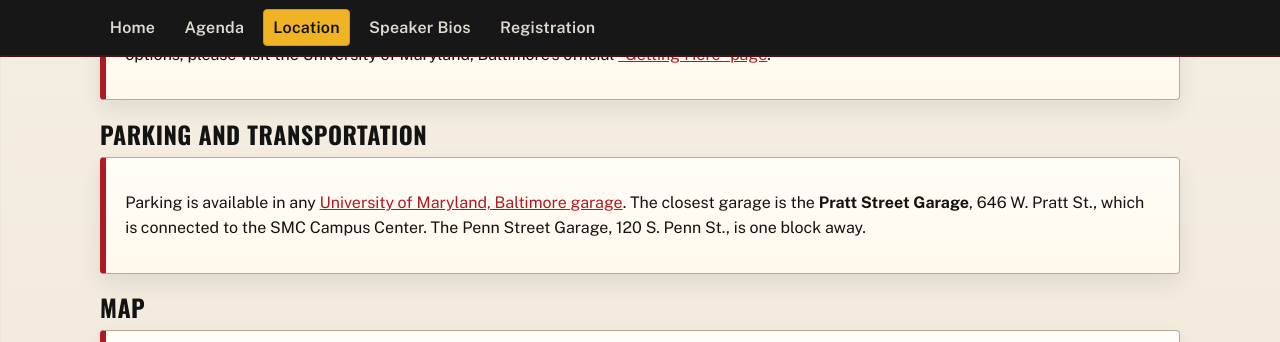
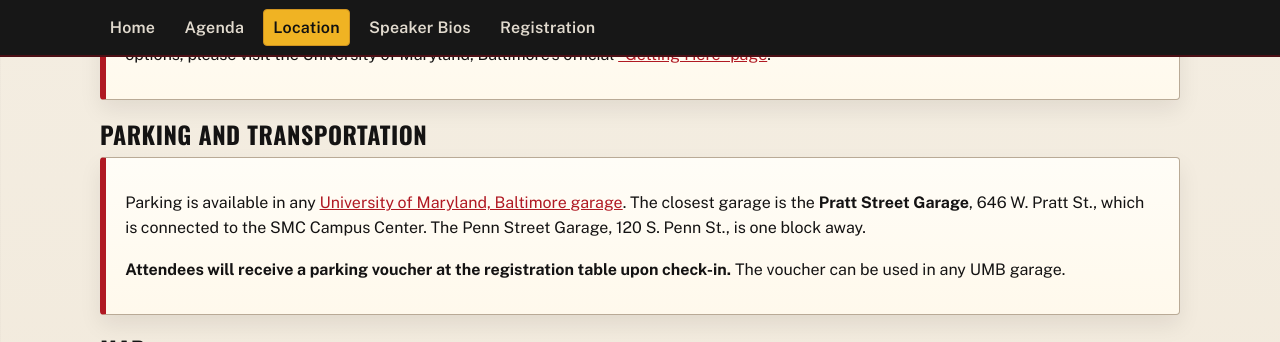
Before and after one commit to christophersw/convening_website, a Jekyll site: the page built from location.md, in a window 1280 px wide and 900 px high, scrolled down 762 px, cut to the strip 0-342 px from the top of the window. Built offline with Jekyll 4.4.1, drawn with Linux system fonts in a browser that asks for light colours.

Commit message:
Adding parking voucher language

```diff
--- a/location.md
+++ b/location.md
@@ -19,6 +19,8 @@ permalink: /location/
 
 <div class="panel">
   <p>Parking is available in any <a href="https://www.umaryland.edu/parking/garages/" target="_blank" rel="noopener noreferrer">University of Maryland, Baltimore garage</a>. The closest garage is the <strong>Pratt Street Garage</strong>, 646 W. Pratt St., which is connected to the SMC Campus Center. The Penn Street Garage, 120 S. Penn St., is one block away. </p>
+
+  <p> <strong>Attendees will receive a parking voucher at the registration table upon check-in.</strong> The voucher can be used in any UMB garage. </p>
 </div>
 
 ## Map
```
